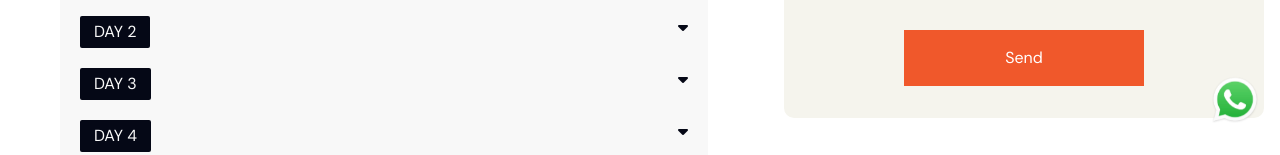
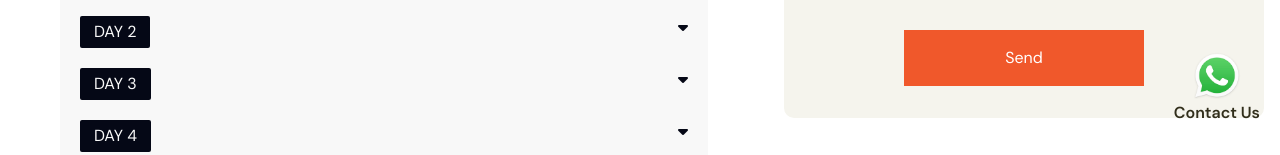
Before and after one commit to rks0001/travel-template, a React (Create React App) app: page /explore-meghalaya in a window 1280 px wide. Shown: the part 645-800 px from the top of the page. Built offline with nearby package versions, Linux system fonts and the light colour scheme.

Commit message:
new-frontend-changes-26Aug

```diff
--- a/src/components/WhatsApp.js
+++ b/src/components/WhatsApp.js
@@ -7,6 +7,12 @@ const myStyles = {
     bottom:"30px",
     right:"20px",
     }
+
+    const linkStyle = {
+      textDecoration:"none",
+      color:"#312E1B",
+      fontWeight:"600"
+      }
 
     const btnStyles = {
         width:"50px",
@@ -19,7 +25,7 @@ const WhatsApp = () => {
 
   return (
     <div style={myStyles}>
-        <a href="https://wa.me/919866463680" target='_blank'><img alt="whatsapp" src={whatsapp} style={btnStyles}/></a>
+        <a style={linkStyle} href="https://wa.me/919866463680" target='_blank'><img alt="whatsapp" src={whatsapp} style={btnStyles}/><br/>Contact Us</a>
     </div>
   )
 }
```
